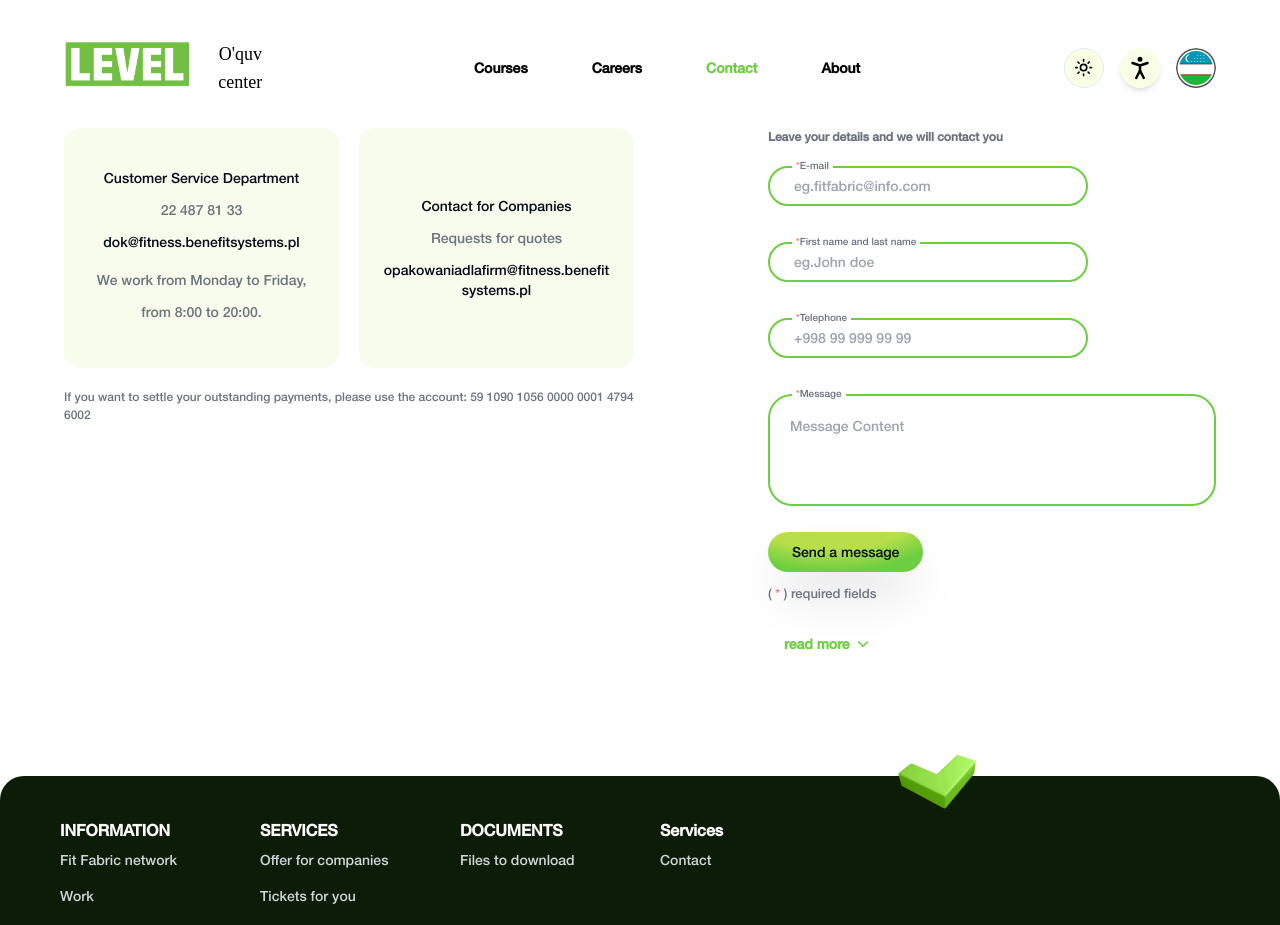
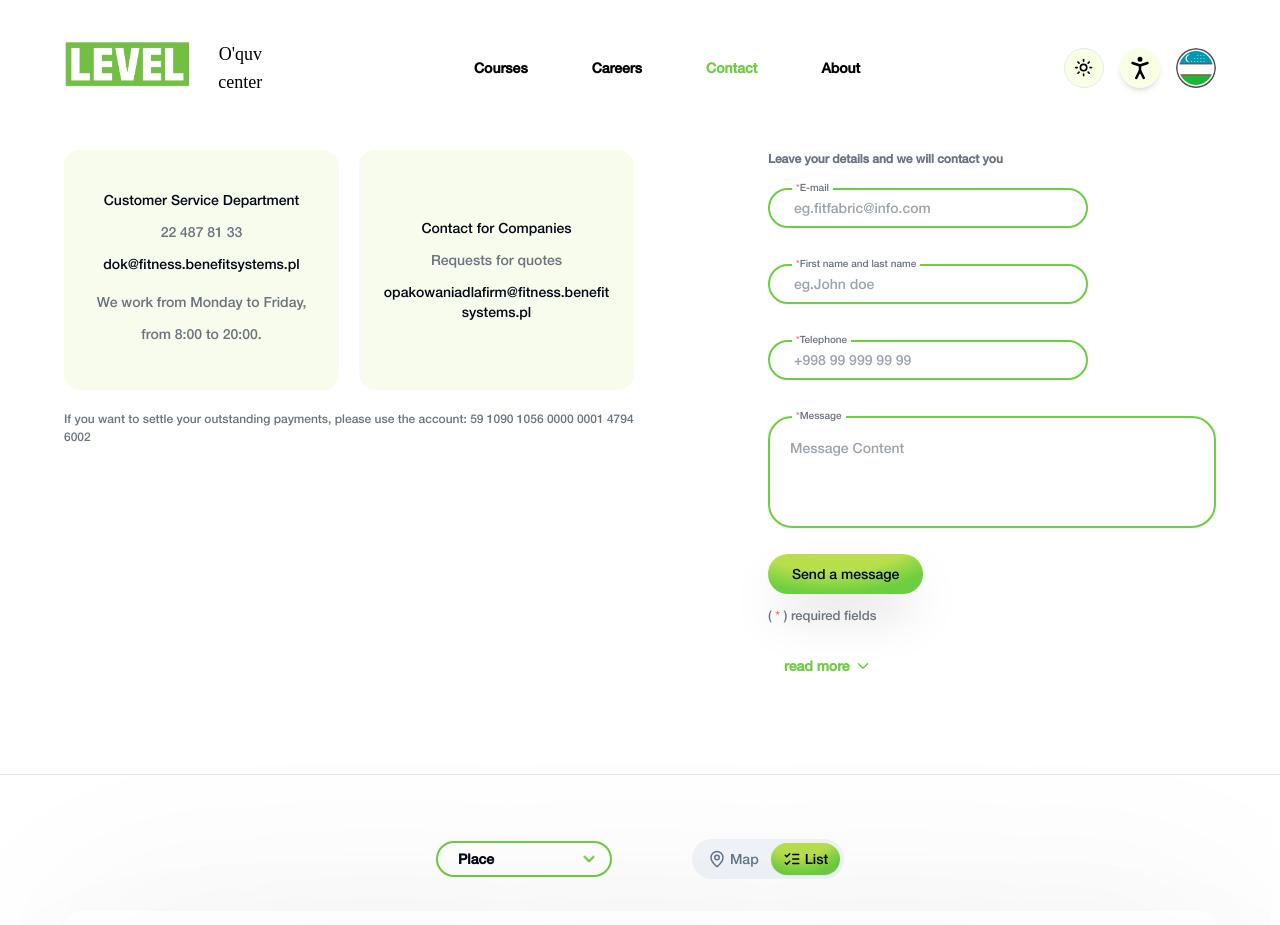
Before and after one commit to tidalu/level-u, a Next.js app: page /contact in a window 1280 px wide. Shown: the top 925 px of the page. Built offline with nearby package versions, Linux system fonts and the light colour scheme; a web font is replaced by a local one.

Commit message:
design fix

```diff
--- a/app/(pages)/(routes)/contact/page.tsx
+++ b/app/(pages)/(routes)/contact/page.tsx
@@ -1,9 +1,12 @@
 'use client';
 
+import MapComponent from '@/components/MapComponent';
 import { Button } from '@/components/ui/button';
 import { ChevronDown, ChevronUp } from 'lucide-react';
 import Link from 'next/link';
 import React, { useEffect, useState } from 'react';
+import { data } from '@/data';
+import Schedule from '@/components/schedule';
 
 const ContactPage = () => {
   const [showReadmore, setShowReadmore] = useState(false);
@@ -36,7 +39,7 @@ const ContactPage = () => {
 
   return (
     <div className="h-full max-w-[1900px] mx-auto">
-      <div className=" grid grid-cols-1 reveal lg:grid-cols-2 gap-3 pt-32 pb-12 px-3 lg:px-16 mb-16">
+      <div className=" grid grid-cols-1 reveal lg:grid-cols-2 gap-3 pt-[150px] pb-6 px-3 lg:px-16 mb-16">
         <div>
           <div className=" grid grid-cols-1 sm:grid-cols-2 gap-5">
             <div className=" bg-[#b8df4b1a] dark:bg-[#86868517] rounded-2xl py-10 px-6 text-center flex flex-col gap-3 text-sm justify-center">
@@ -192,6 +195,10 @@ const ContactPage = () => {
           </div>
         </div>
       </div>
+      <hr className="w-full" />
+      <div className="pt-16 pb-12 px-3 lg:px-16 mb-16">
+        <Schedule />
+      </div>
     </div>
   );
 };
```
